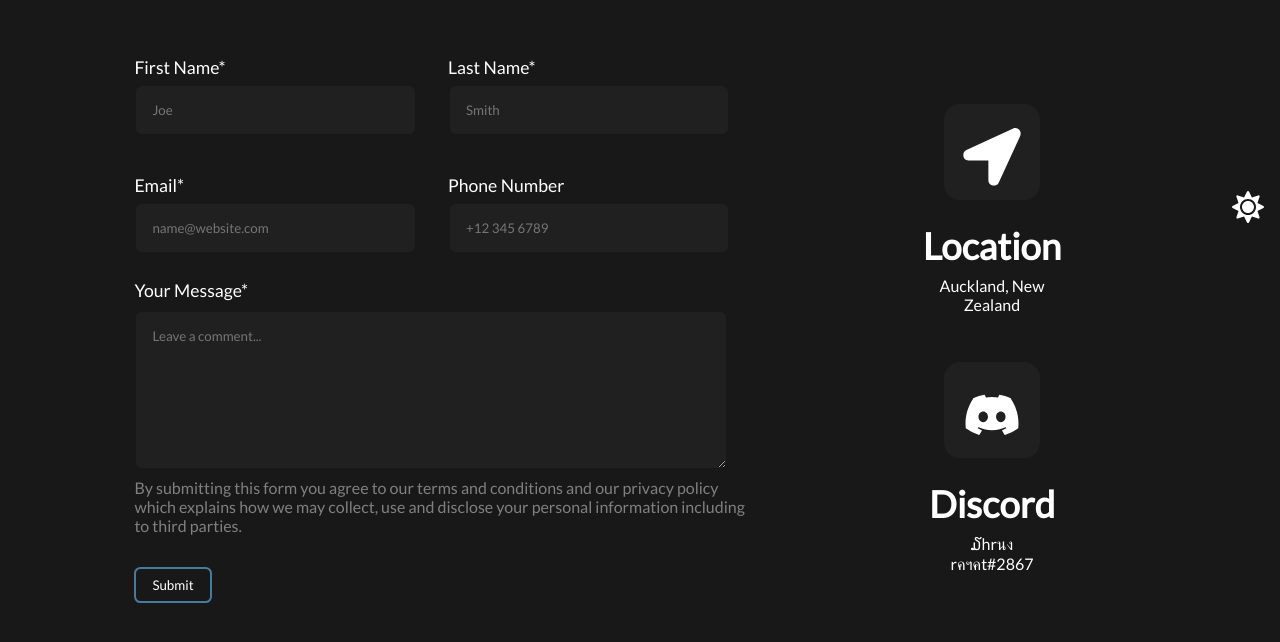
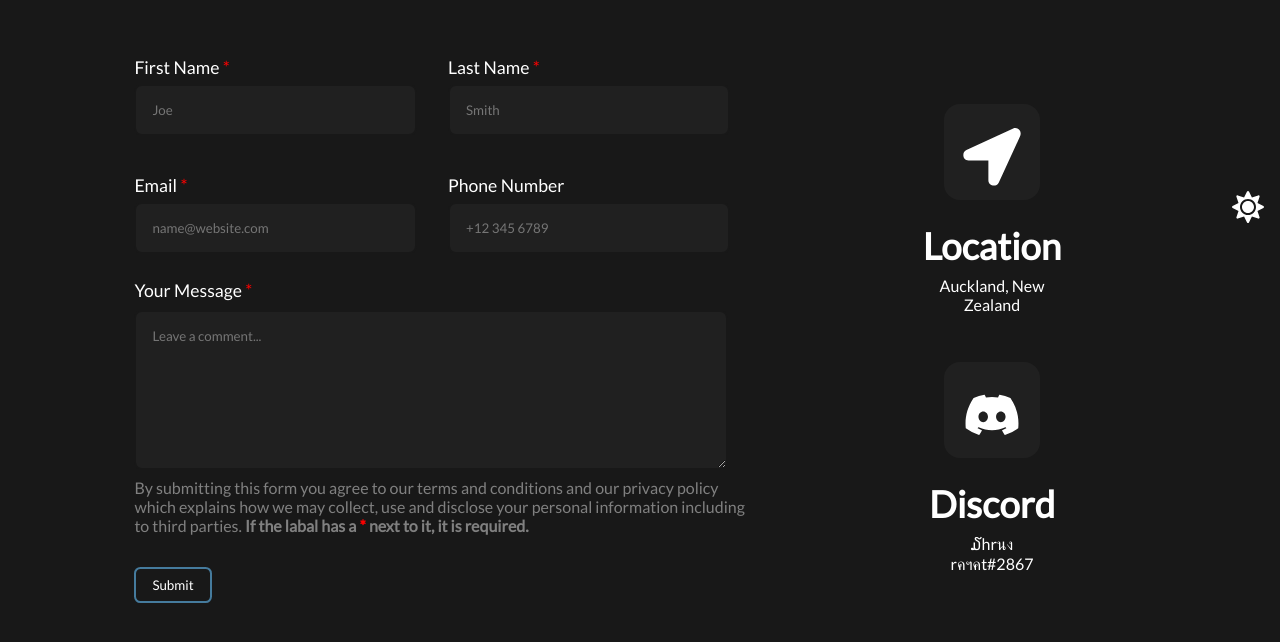
Before and after one commit to JeffleIncarnate/Dhruv-Website-Archive, a React (Create React App) app: page /contact in a window 1280 px wide. Shown: the part 554-1196 px from the top of the page. Built offline with nearby package versions, Linux system fonts and the light colour scheme.

Commit message:
Update: I added a spicy little red asterix (*) next to the needed pieces on the website

```diff
--- a/src/components/Main-Contact/Main_Contact.css
+++ b/src/components/Main-Contact/Main_Contact.css
@@ -151,6 +151,11 @@
   margin: 1rem;
 }
 
+/* -- Asterix -- */
+.asterix {
+  color: red;
+}
+
 @media only screen and (max-width: 1100px) {
   .contact_left {
     width: 80%;
--- a/src/components/Main-Contact/Main_Contact.jsx
+++ b/src/components/Main-Contact/Main_Contact.jsx
@@ -76,7 +76,9 @@ function MainContact() {
         >
           <div className="contact_wrapper">
             <div className="contact_inner_wrapper">
-              <label htmlFor="fName">First Name*</label>
+              <label htmlFor="fName">
+                First Name <span className="asterix">*</span>
+              </label>
               <input
                 id="fName"
                 ref={fName}
@@ -88,7 +90,9 @@ function MainContact() {
             </div>
 
             <div className="contact_inner_wrapper">
-              <label htmlFor="lName">Last Name*</label>
+              <label htmlFor="lName">
+                Last Name <span className="asterix">*</span>
+              </label>
               <input
                 id="lName"
                 ref={lName}
@@ -102,7 +106,9 @@ function MainContact() {
 
           <div className="contact_wrapper">
             <div className="contact_inner_wrapper">
-              <label htmlFor="email">Email*</label>
+              <label htmlFor="email">
+                Email <span className="asterix">*</span>
+              </label>
               <input
                 id="email"
                 ref={email}
@@ -126,7 +132,9 @@ function MainContact() {
           </div>
 
           <div className="contact_textarea">
-            <label>Your Message*</label>
+            <label>
+              Your Message <span className="asterix">*</span>
+            </label>
             <textarea
               id="message"
               ref={message}
@@ -137,7 +145,11 @@ function MainContact() {
           <p>
             By submitting this form you agree to our terms and conditions and
             our privacy policy which explains how we may collect, use and
-            disclose your personal information including to third parties.
+            disclose your personal information including to third parties.{" "}
+            <strong>
+              If the labal has a <span className="asterix">*</span> next to it,
+              it is required.
+            </strong>
           </p>
 
           <div className="contact_submit">
```
